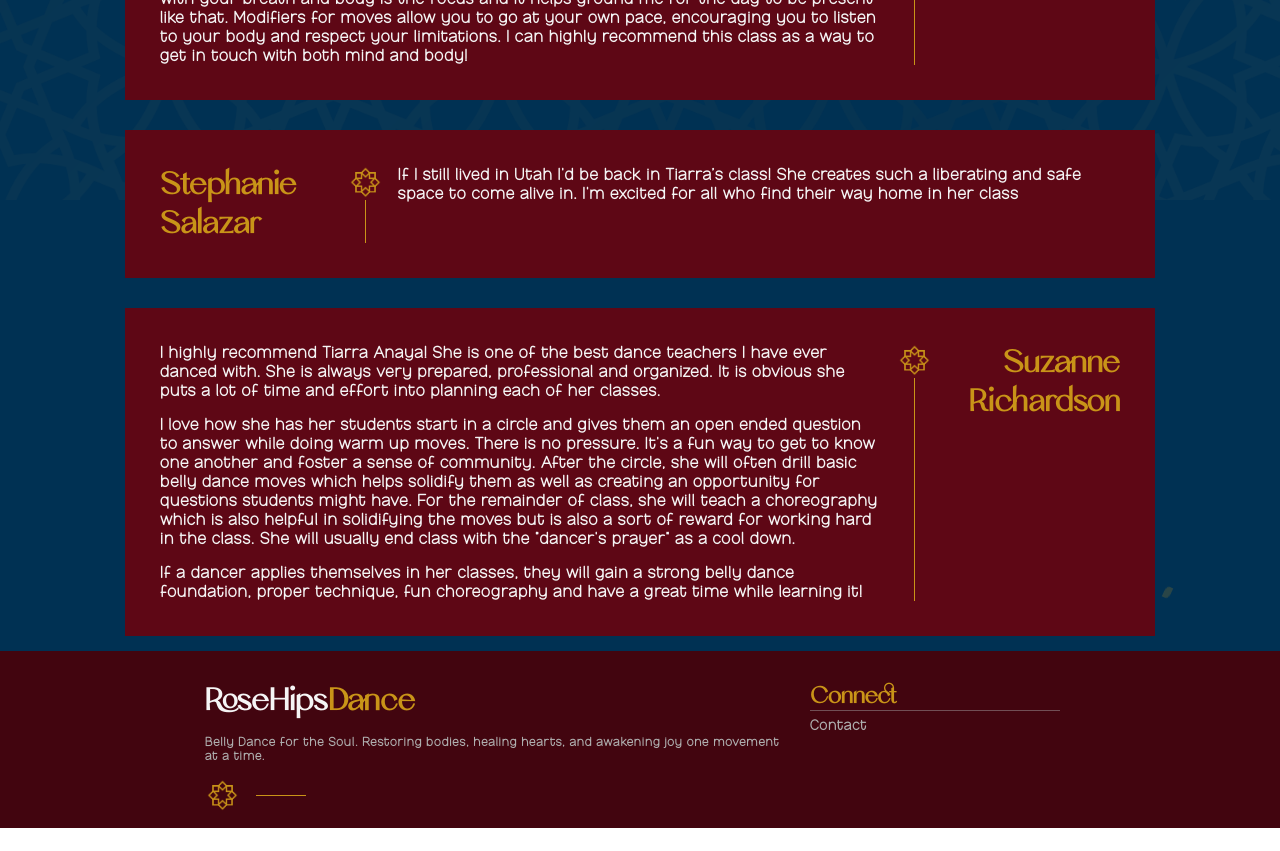
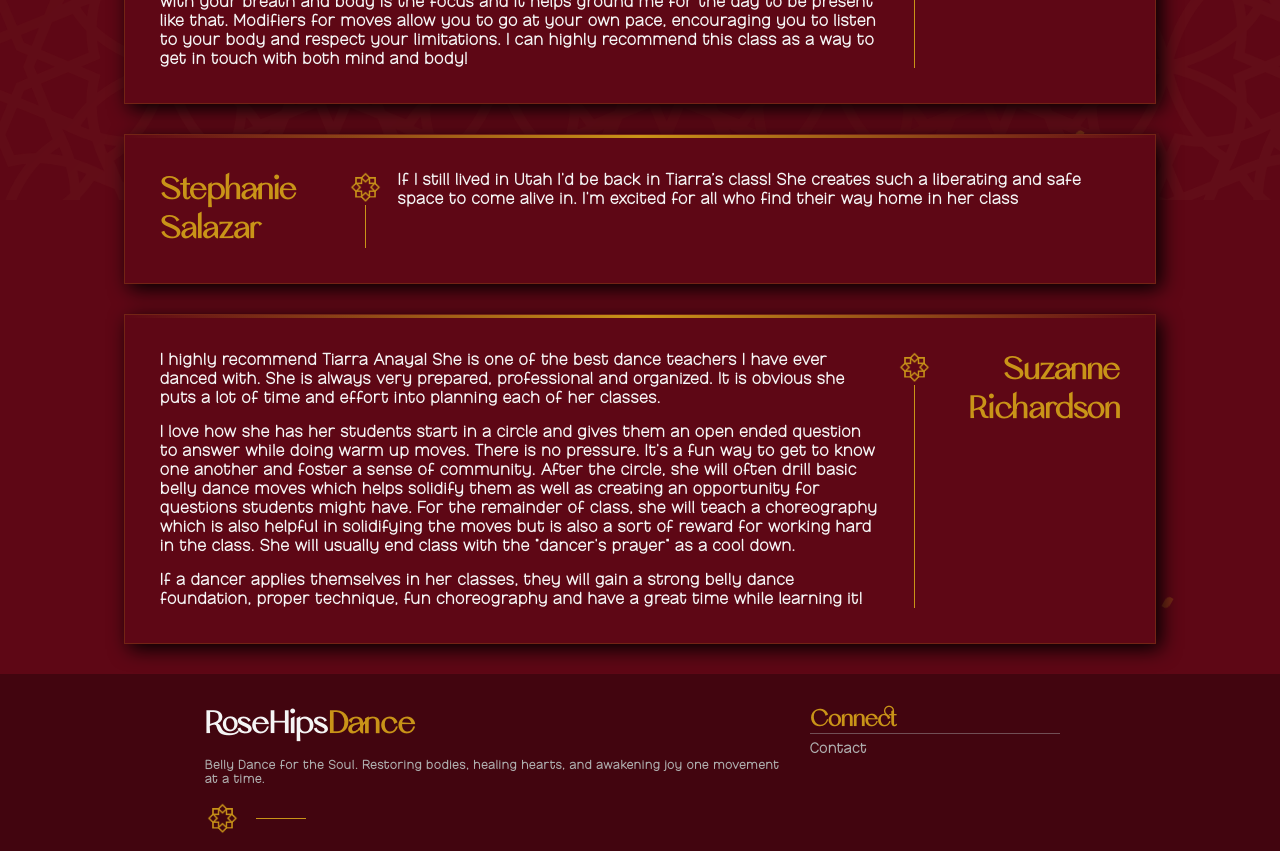
Before and after one commit to tpeschke/rose-hips-dance-typescript, a React (Vite) app in the folder app/: page /testimonials in a window 1280 px wide. Shown: the part 600-1451 px from the top of the page. Before the commit the page ends 1428 px from the top, so only its background shows below. Built offline with nearby package versions, Linux system fonts and the light colour scheme.

Commit message:
applying user feedback

```diff
--- a/app/src/pages/testimonials/Testimonials.css
+++ b/app/src/pages/testimonials/Testimonials.css
@@ -2,7 +2,7 @@
     position: relative;
     overflow: hidden;
     padding: 60px 0 0;
-    background: var(--prussianBlue);
+    background: var(--burgundy);
 }
 
 .testimonial-card-shell {
@@ -19,7 +19,28 @@
     display: flex;
     justify-content: center;
     background: var(--burgundy);
+    border: 1px solid rgba(201, 148, 24, 0.2);
+    filter: drop-shadow(5px 5px 10px #000000);
     z-index: 2;
+}
+
+.testimonial-card-shell .testimonial-card::before {
+  content: "";
+  position: absolute;
+  top: 0;
+  left: 0;
+  right: 0;
+  height: 3px;
+  background: linear-gradient(
+    to right,
+    var(--burgundy),
+    var(--gold),
+    var(--burgundy)
+  );
+}
+
+.testimonial-card-shell .testimonial-card:last-child {
+    margin-bottom: 30px;
 }
 
 .testimonial-card-shell .testimonial-card.odd {
```
